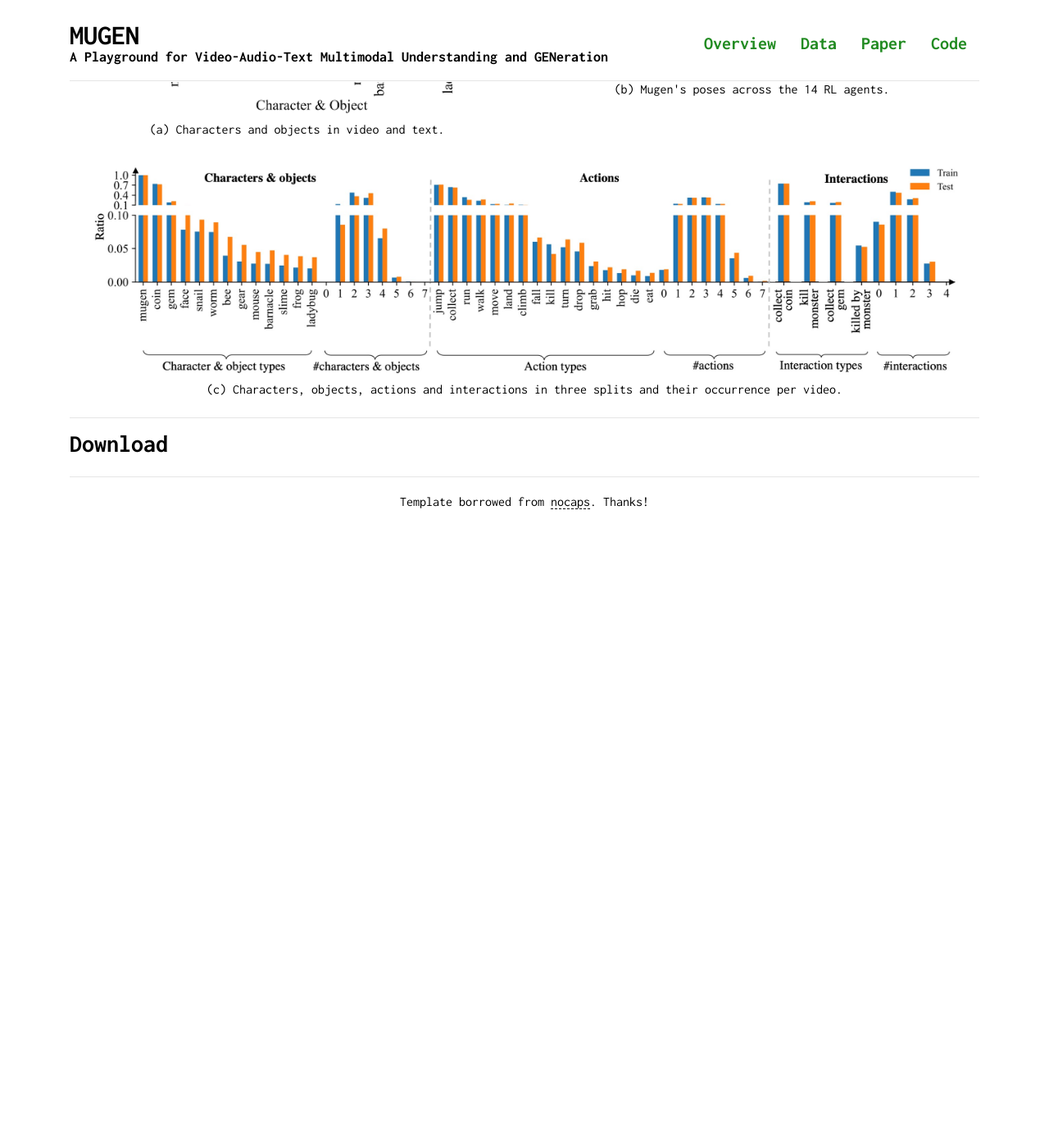
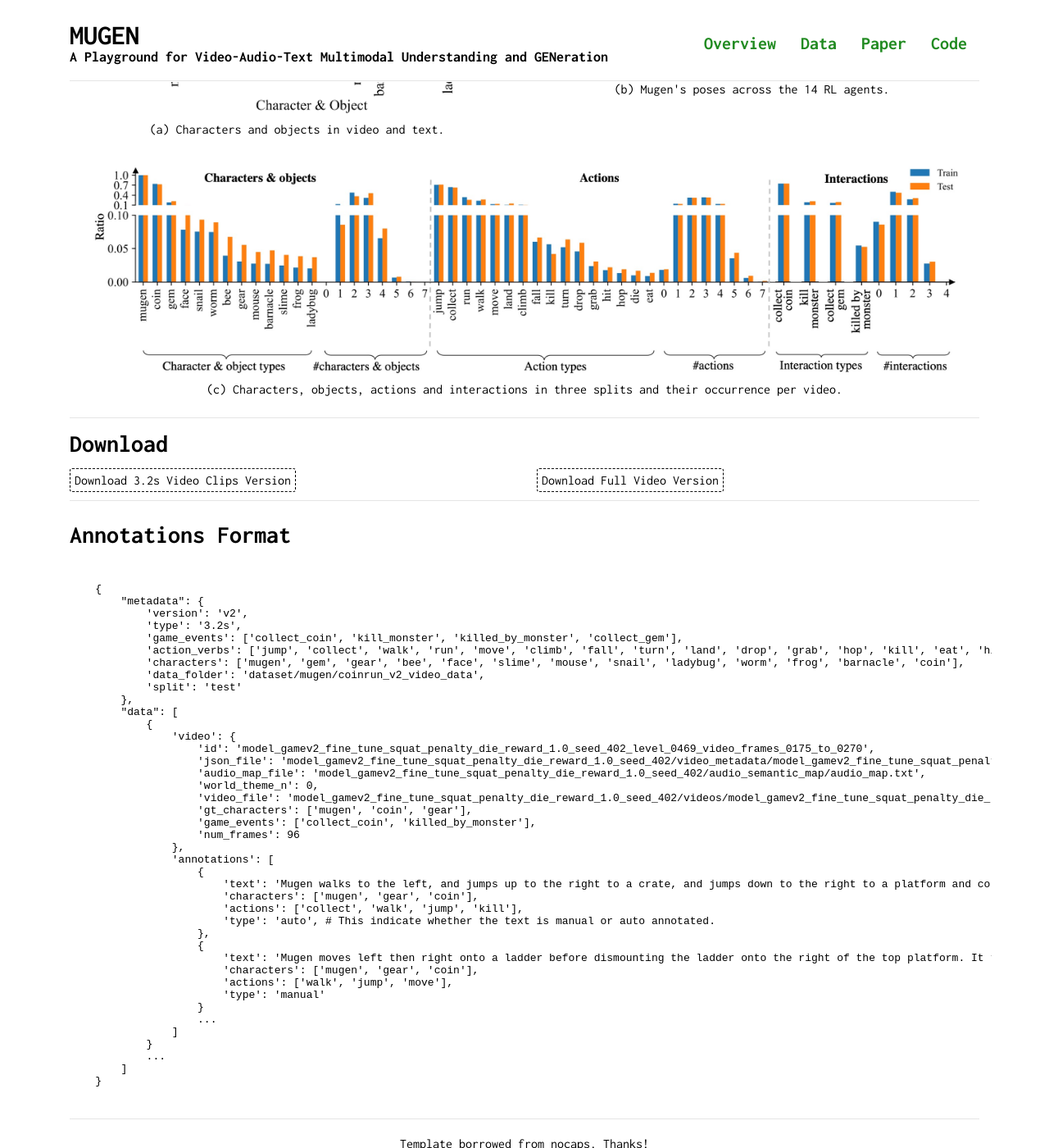
Before and after one commit to mugen-org/mugen-org.github.io, a Jekyll site: the page built from _pages/data.md, in a window 1280 px wide and 1400 px high, scrolled down 1621 px. Shown: the whole window at 82% size. Built offline with Jekyll 4.4.1, drawn with Linux system fonts in a browser that asks for light colours; before the commit the page ends 2251 px from its top, so only the background shows below that.

Commit message:
Update data.md

```diff
--- a/_pages/data.md
+++ b/_pages/data.md
@@ -35,6 +35,76 @@ permalink: "/data"
 <hr>
 
 <h2 class="anchor" id="download">Download</h2>
-<div class="statistics-container row">
+<div class="download-container row">
+  <!-- VALIDATON SET DETAILS AND DOWNLOAD LINKS -------------------------- -->
+  <div class="col-md-6 col-sm-6 col-xs-12 col-12">
+    <a class="button-div" href="">
+    Download 3.2s Video Clips Version
+    </a>
+  </div>
+
+  <!-- TEST SET DETAILS AND DOWNLOAD LINKS ------------------------------- -->
+  <div class="col-md-6 col-sm-6 col-xs-12 col-12">
+    <a class="button-div" href="">
+    Download Full Video Version
+    </a>
+  </div>
+
 </div>
 <hr>
+
+<!-- DATA FORMAT --------------------------------------------------------- -->
+<div class="format-container row">
+  <div class="col-md-12 col-sm-12 col-xs-12 col-12">
+    <h2>Annotations Format</h2>
+  </div>
+  <div class="col-md-12 col-sm-12 col-xs-12 col-12">
+  </div>
+  <div class="col-md-12 col-sm-12 col-xs-12 col-12" style= "white-space: nowrap; overflow-x: scroll;">
+    <pre><code>
+    {
+        "metadata": {
+            'version': 'v2',
+            'type': '3.2s',
+            'game_events': ['collect_coin', 'kill_monster', 'killed_by_monster', 'collect_gem'],
+            'action_verbs': ['jump', 'collect', 'walk', 'run', 'move', 'climb', 'fall', 'turn', 'land', 'drop', 'grab', 'hop', 'kill', 'eat', 'hit', 'die'],
+            'characters': ['mugen', 'gem', 'gear', 'bee', 'face', 'slime', 'mouse', 'snail', 'ladybug', 'worm', 'frog', 'barnacle', 'coin'],
+            'data_folder': 'dataset/mugen/coinrun_v2_video_data',
+            'split': 'test'
+        },
+        "data": [
+            {
+                'video': {
+                    'id': 'model_gamev2_fine_tune_squat_penalty_die_reward_1.0_seed_402_level_0469_video_frames_0175_to_0270',
+                    'json_file': 'model_gamev2_fine_tune_squat_penalty_die_reward_1.0_seed_402/video_metadata/model_gamev2_fine_tune_squat_penalty_die_reward_1.0_seed_402_level_0469_video_frames_0175_to_0270.json',
+                    'audio_map_file': 'model_gamev2_fine_tune_squat_penalty_die_reward_1.0_seed_402/audio_semantic_map/audio_map.txt',
+                    'world_theme_n': 0,
+                    'video_file': 'model_gamev2_fine_tune_squat_penalty_die_reward_1.0_seed_402/videos/model_gamev2_fine_tune_squat_penalty_die_reward_1.0_seed_402_level_0469_video_frames_0175_to_0270.mp4',
+                    'gt_characters': ['mugen', 'coin', 'gear'],
+                    'game_events': ['collect_coin', 'killed_by_monster'],
+                    'num_frames': 96
+                },
+                'annotations': [
+                    {
+                        'text': 'Mugen walks to the left, and jumps up to the right to a crate, and jumps down to the right to a platform and collects a coin, and walks to the right, and killed by a gear',
+                        'characters': ['mugen', 'gear', 'coin'],
+                        'actions': ['collect', 'walk', 'jump', 'kill'],
+                        'type': 'auto', # This indicate whether the text is manual or auto annotated.
+                    },
+                    {
+                        'text': 'Mugen moves left then right onto a ladder before dismounting the ladder onto the right of the top platform. It then jumps twice to the right onto a box then onto a coin before walking right into a gear being slain.',
+                        'characters': ['mugen', 'gear', 'coin'],
+                        'actions': ['walk', 'jump', 'move'],
+                        'type': 'manual'
+                    }
+                    ...
+                ]
+            }
+            ...
+        ]
+    }
+    </code></pre>
+  </div>
+</div>
+
+<hr>
```
